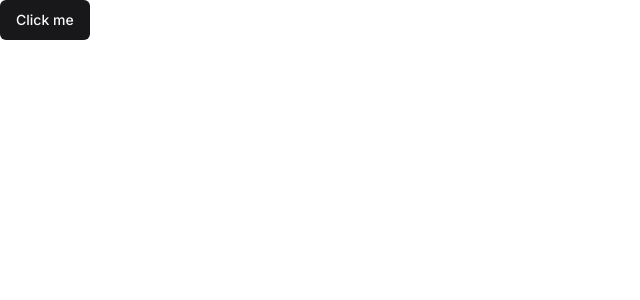
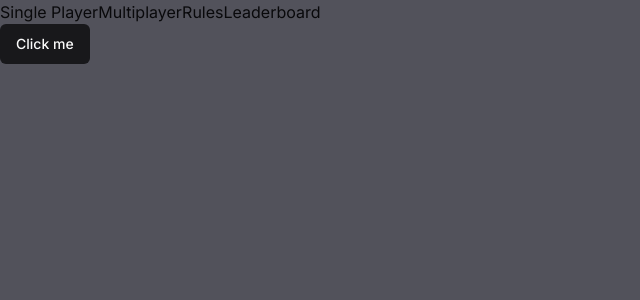
Before and after one commit to wev1n/uno, a Next.js app: page / in a window 1280 px wide. Shown: the top 300 px of the page, without its empty margins (0-640 px from the left). Built offline with nearby package versions, Linux system fonts and the light colour scheme.

Commit message:
Navbar and RulesPage created with dummy data

```diff
--- a/app/page.tsx
+++ b/app/page.tsx
@@ -1,8 +1,10 @@
+import Navbar from "@/components/navbar";
 import { Button } from "@/components/ui/button";
 
 export default function Home() {
   return (
-    <main>
+    <main className="bg-zinc-600 min-h-screen">
+      <Navbar />
       <Button>Click me</Button>
     </main>
   );
--- /dev/null
+++ b/app/rules/page.tsx
@@ -0,0 +1,7 @@
+import React from "react";
+
+const RulesPage = () => {
+  return <div>RulesPage</div>;
+};
+
+export default RulesPage;
--- /dev/null
+++ b/components/deck.tsx
@@ -0,0 +1,7 @@
+import React from "react";
+
+const Deck = () => {
+  return <div>Deck</div>;
+};
+
+export default Deck;
--- /dev/null
+++ b/components/navbar.tsx
@@ -0,0 +1,23 @@
+import Link from "next/link";
+import React from "react";
+
+const navLinks = [
+  { href: "single-player", label: "Single Player" },
+  { href: "multiplayer", label: "Multiplayer" },
+  { href: "rules", label: "Rules" },
+  { href: "leaderboard", label: "Leaderboard" },
+];
+
+const Navbar = () => {
+  return (
+    <nav>
+      {navLinks.map((link, index) => (
+        <Link key={index} href={link.href}>
+          {link.label}
+        </Link>
+      ))}
+    </nav>
+  );
+};
+
+export default Navbar;
```
